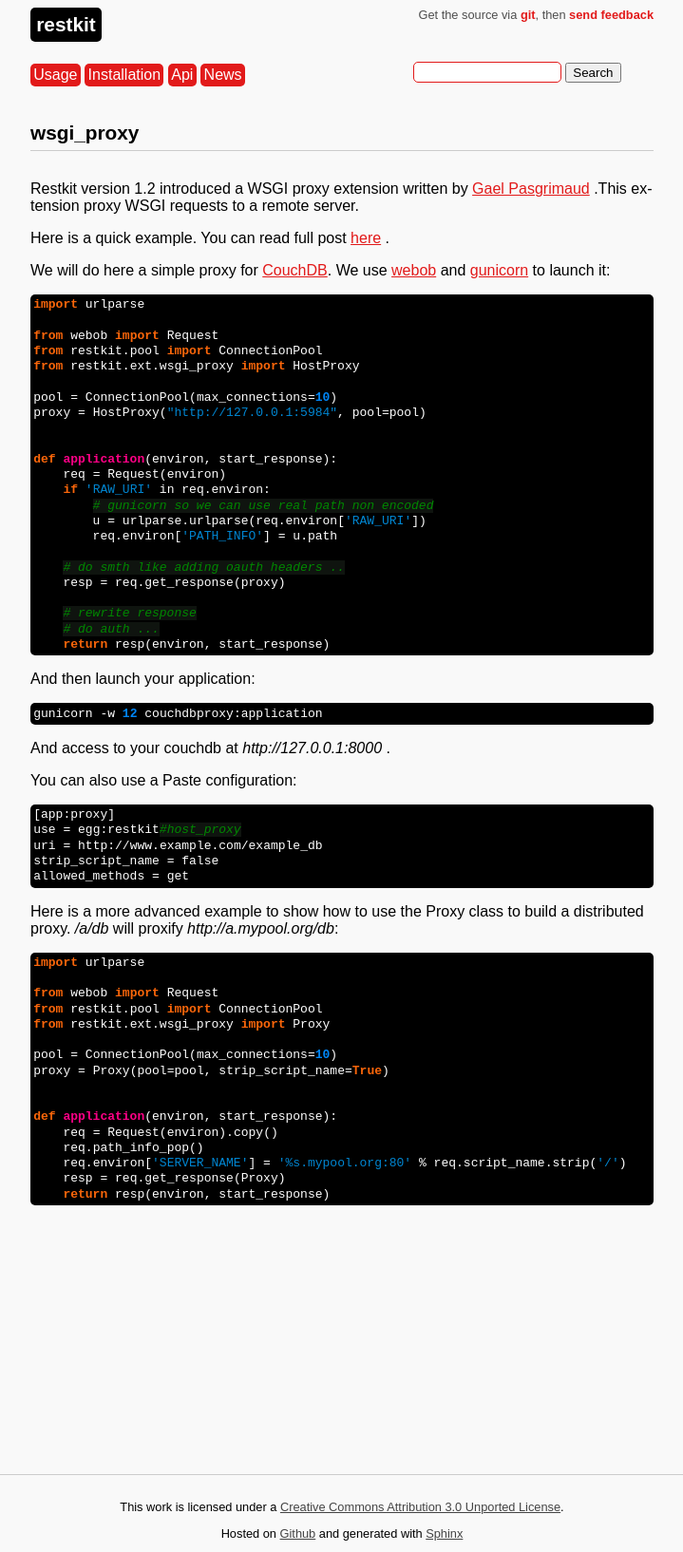
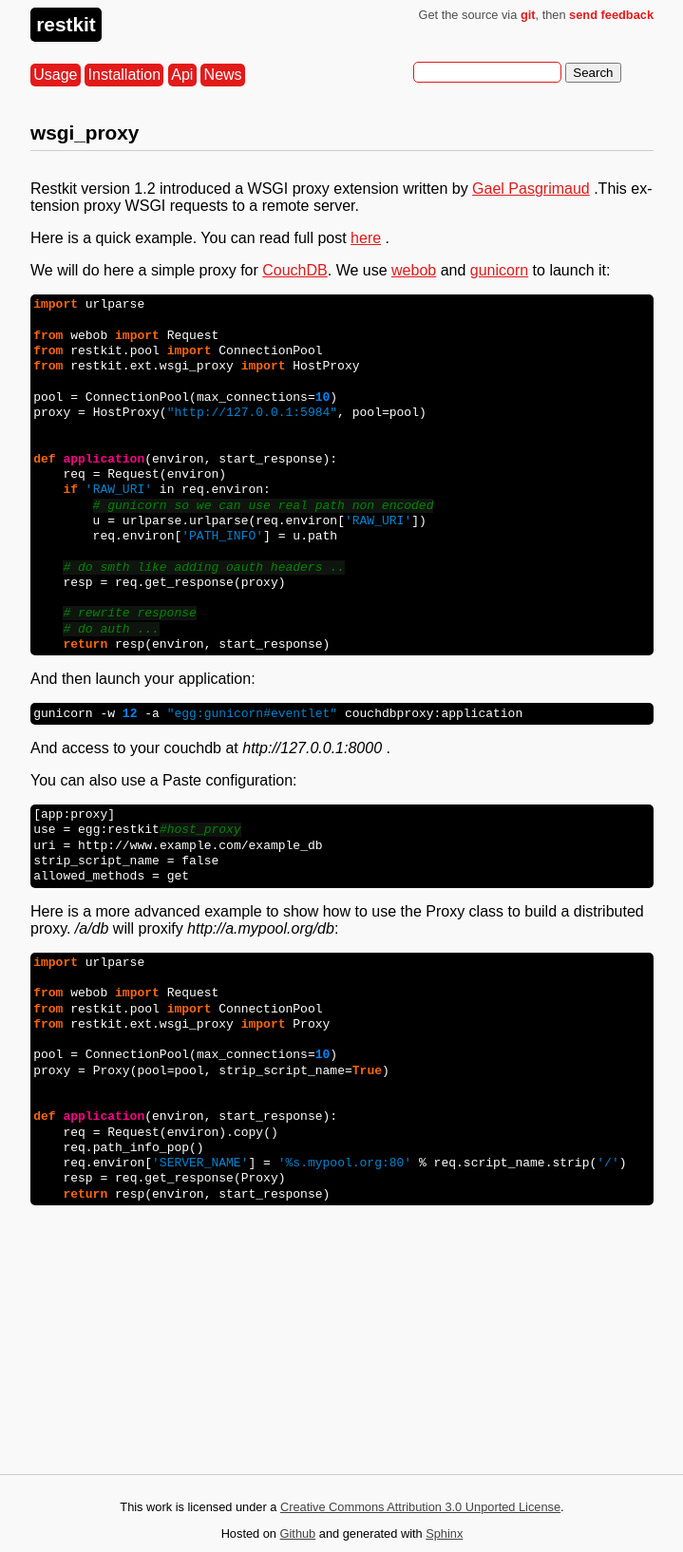
Before and after one commit to benoitc/restkit, a Sphinx documentation site: the page built from doc/wsgi_proxy.rst, in a window 1280 px wide. Shown: the whole page at 95% size, without its empty margins (280-999 px from the left). Built offline with Sphinx 7.4.7, drawn with Linux system fonts in a browser that asks for light colours; comment, search, counter and statistics services are not loaded.

Commit message:
for proxy it's better to use an async arbiter

```diff
--- a/doc/wsgi_proxy.rst
+++ b/doc/wsgi_proxy.rst
@@ -40,7 +40,7 @@ use `webob <http://pythonpaste.org/webob/>`_ and `gunicorn
 
 And then launch your application::
 
-  gunicorn -w 12 couchdbproxy:application
+  gunicorn -w 12 -a "egg:gunicorn#eventlet" couchdbproxy:application
 
 
 And access to your couchdb at `http://127.0.0.1:8000` .
```
